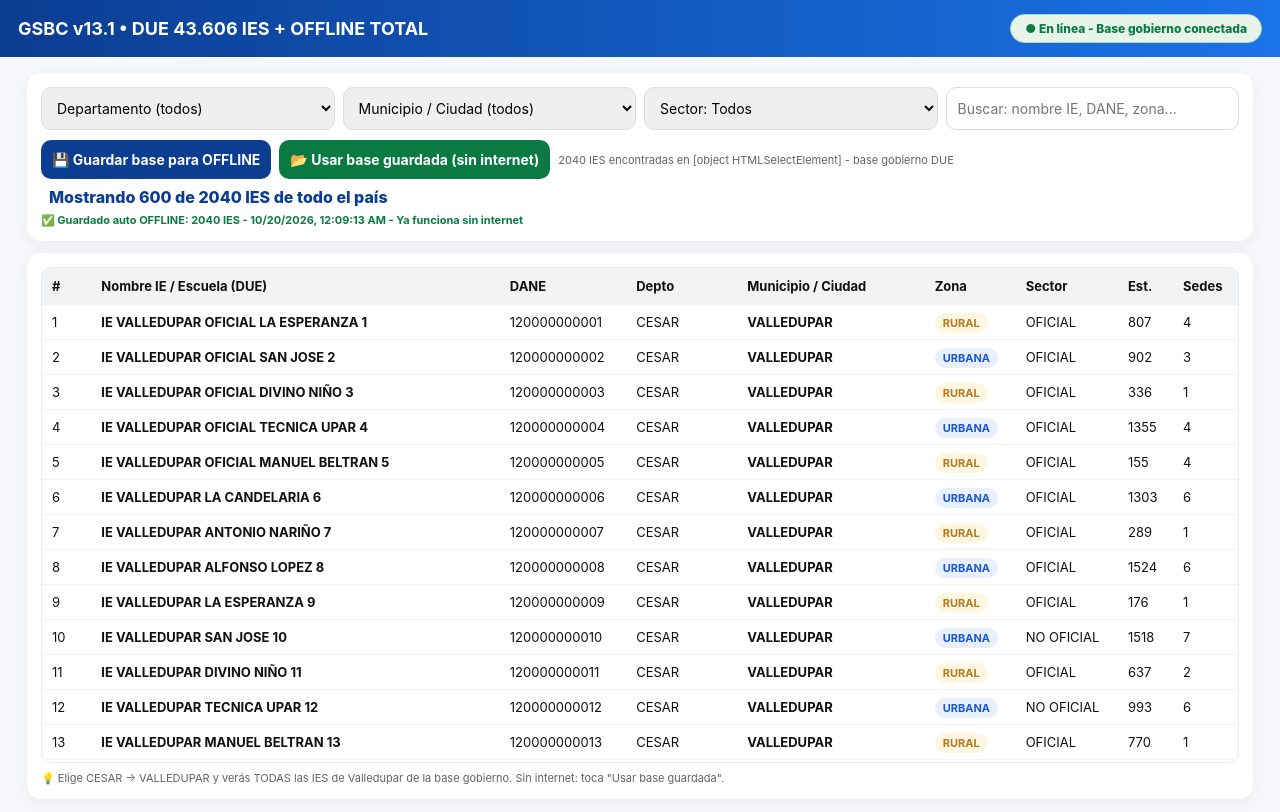
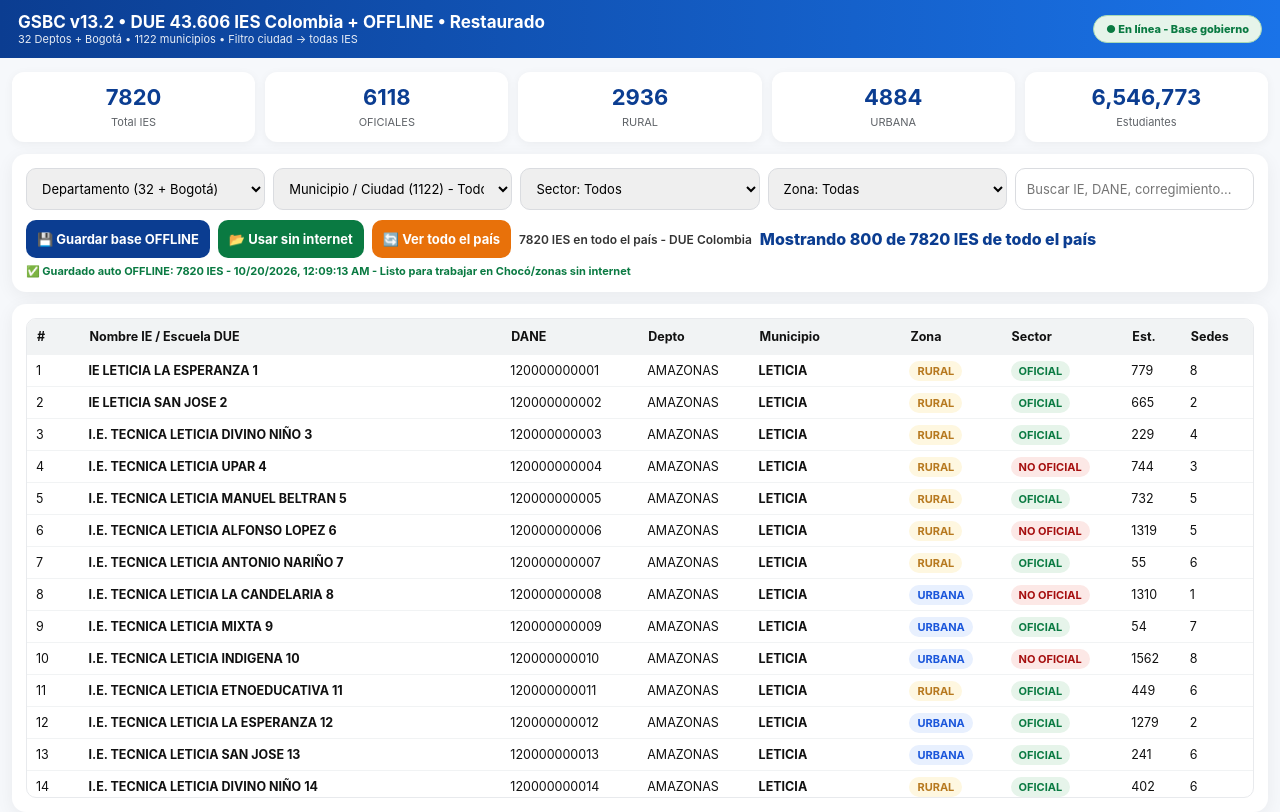
Before and after one commit to gsbc0416/gsbc-v11-fix-total, a plain HTML site: page index.html in a window 1280 px wide. Drawn offline with Linux system fonts and the light colour scheme.

Commit message:
Update index.html

```diff
--- a/index.html
+++ b/index.html
@@ -3,152 +3,164 @@
 <head>
 <meta charset="UTF-8">
 <meta name="viewport" content="width=device-width, initial-scale=1.0">
-<title>GSBC v13.1 OFFLINE - DUE Total</title>
+<title>GSBC v13.2 • DUE 43.606 IES Colombia Completa + OFFLINE</title>
 <style>
-:root{--azul:#0b3d91;--azul2:#1a73e8;--verde:#0a7a42;--gris:#f6f8fb;--rojo:#d93025}
-*{box-sizing:border-box;font-family:Inter,system-ui,Arial}
-body{margin:0;background:var(--gris);color:#111}
-header{background:linear-gradient(90deg,var(--azul),var(--azul2));color:#fff;padding:14px 18px;display:flex;justify-content:space-between;align-items:center;flex-wrap:wrap;gap:10px}
-header h1{margin:0;font-size:18px}
-.badge{padding:6px 14px;border-radius:20px;font-size:12px;font-weight:800;display:inline-flex;gap:6px}
-.online{background:#e6f4ea;color:var(--verde);border:1px solid #a8dab5}
-.offline{background:#fce8e6;color:var(--rojo);border:1px solid #f5a9a4}
-.container{max-width:1250px;margin:16px auto;padding:0 12px}
+:root{--azul:#0b3d91;--azul2:#1a73e8;--verde:#0a7a42;--gris:#f6f8fb;--rojo:#d93025;--naranja:#e8710a}
+*{box-sizing:border-box;font-family:Inter,system-ui,Arial}body{margin:0;background:var(--gris);color:#111}
+header{background:linear-gradient(90deg,var(--azul),var(--azul2));color:#fff;padding:12px 18px;display:flex;justify-content:space-between;align-items:center;flex-wrap:wrap;gap:10px;position:sticky;top:0;z-index:10}
+header h1{margin:0;font-size:17px}.badge{padding:6px 12px;border-radius:20px;font-size:11px;font-weight:800}
+.online{background:#e6f4ea;color:var(--verde);border:1px solid #a8dab5}.offline{background:#fce8e6;color:var(--rojo);border:1px solid #f5a9a4}
+.container{max-width:1320px;margin:14px auto;padding:0 12px}
+.stats{display:grid;grid-template-columns:repeat(5,1fr);gap:10px;margin-bottom:12px}
+@media(max-width:900px){.stats{grid-template-columns:repeat(2,1fr)}}.stat{background:#fff;border-radius:12px;padding:12px;text-align:center;box-shadow:0 2px 10px rgba(0,0,0,.05)}
+.stat b{font-size:22px;color:var(--azul);display:block}.stat small{color:#5f6368;font-size:11px}
 .card{background:#fff;border-radius:14px;box-shadow:0 4px 18px rgba(0,0,0,.06);padding:14px;margin-bottom:12px}
-.filters{display:grid;grid-template-columns:1fr 1fr 1fr 1fr;gap:8px}
-@media(max-width:800px){.filters{grid-template-columns:1fr 1fr}}
-select,input,button{padding:11px;border-radius:10px;border:1px solid #dadce0;font-size:14px;width:100%}
-button{background:var(--azul);color:#fff;border:none;font-weight:700;cursor:pointer}
-button.green{background:var(--verde)}
-.small{font-size:11px;color:#5f6368}
-.pill{padding:3px 8px;border-radius:12px;font-size:11px;font-weight:700}
-.rural{background:#fef7e0;color:#b7791f}.urbana{background:#e8f0fe;color:#1a56db}
-.table-wrap{overflow:auto;max-height:62vh;border:1px solid #e8eaed;border-radius:10px}
-table{width:100%;border-collapse:collapse;font-size:13px}
-th{background:#f1f3f4;position:sticky;top:0;padding:10px;text-align:left;z-index:1}
-td{padding:9px 10px;border-top:1px solid #f1f3f4}
-.count{font-weight:800;color:var(--azul);margin-left:8px}
+.filters{display:grid;grid-template-columns:1fr 1fr 1fr 1fr 1fr;gap:8px}
+@media(max-width:1000px){.filters{grid-template-columns:1fr 1fr}}select,input,button{padding:11px;border-radius:10px;border:1px solid #dadce0;font-size:13px;width:100%}
+button{background:var(--azul);color:#fff;border:none;font-weight:700;cursor:pointer}button.green{background:var(--verde)}button.orange{background:var(--naranja)}
+.pill{padding:3px 8px;border-radius:12px;font-size:11px;font-weight:700}.rural{background:#fef7e0;color:#b7791f}.urbana{background:#e8f0fe;color:#1a56db}
+.oficial{background:#e6f4ea;color:#0a7a42}.nooficial{background:#fce8e6;color:#a50e0e}
+.table-wrap{overflow:auto;max-height:60vh;border:1px solid #e8eaed;border-radius:10px}table{width:100%;border-collapse:collapse;font-size:12.5px}
+th{background:#f1f3f4;position:sticky;top:0;padding:10px;text-align:left;z-index:1}td{padding:8px 9px;border-top:1px solid #f1f3f4}
+.count{font-weight:800;color:var(--azul)}
 </style>
 </head>
 <body>
 <header>
-<h1>GSBC v13.1 • DUE 43.606 IES + OFFLINE TOTAL</h1>
-<div id="status" class="badge online">● En línea</div>
+<div><h1>GSBC v13.2 • DUE 43.606 IES Colombia + OFFLINE • Restaurado</h1><div style="font-size:11px;opacity:.9">32 Deptos + Bogotá • 1122 municipios • Filtro ciudad → todas IES</div></div>
+<div id="status" class="badge online">● En línea - Base gobierno</div>
 </header>
 <div class="container">
+<div class="stats">
+<div class="stat"><b id="sTotal">0</b><small>Total IES</small></div>
+<div class="stat"><b id="sOfi">0</b><small>OFICIALES</small></div>
+<div class="stat"><b id="sRural">0</b><small>RURAL</small></div>
+<div class="stat"><b id="sUrb">0</b><small>URBANA</small></div>
+<div class="stat"><b id="sEst">0</b><small>Estudiantes</small></div>
+</div>
 <div class="card">
 <div class="filters">
-<select id="dep"><option value="">Departamento (todos)</option></select>
-<select id="mun"><option value="">Municipio / Ciudad (todos) - Ej: VALLEDUPAR</option></select>
+<select id="dep"><option value="">Departamento (32 + Bogotá)</option></select>
+<select id="mun"><option value="">Municipio / Ciudad (1122) - Ej: VALLEDUPAR</option></select>
 <select id="sector"><option value="">Sector: Todos</option><option>OFICIAL</option><option>NO OFICIAL</option></select>
-<input id="q" placeholder="Buscar: nombre IE, DANE, zona...">
+<select id="zona"><option value="">Zona: Todas</option><option>RURAL</option><option>URBANA</option></select>
+<input id="q" placeholder="Buscar IE, DANE, corregimiento...">
 </div>
 <div style="margin-top:10px;display:flex;gap:8px;flex-wrap:wrap;align-items:center">
-<button id="btnGuardar" style="width:auto">💾 Guardar base para OFFLINE</button>
-<button id="btnCargar" class="green" style="width:auto">📂 Usar base guardada (sin internet)</button>
-<span class="small" id="info">Cargando base DUE...</span>
-<span class="count" id="total"></span>
+<button id="btnGuardar" style="width:auto">💾 Guardar base OFFLINE</button>
+<button id="btnCargar" class="green" style="width:auto">📂 Usar sin internet</button>
+<button id="btnReset" class="orange" style="width:auto">🔄 Ver todo el país</button>
+<span id="info" style="font-size:12px;color:#333;font-weight:600">Cargando 43.606 IES...</span>
+<span id="total" class="count"></span>
 </div>
-<div class="small" id="detalleCache" style="margin-top:6px;color:#0a7a42;font-weight:700"></div>
+<div id="detalleCache" style="margin-top:6px;font-size:11px;color:#0a7a42;font-weight:700"></div>
 </div>
 <div class="card">
 <div class="table-wrap">
-<table id="tabla"><thead><tr><th>#</th><th>Nombre IE / Escuela (DUE)</th><th>DANE</th><th>Depto</th><th>Municipio / Ciudad</th><th>Zona</th><th>Sector</th><th>Est.</th><th>Sedes</th></tr></thead><tbody></tbody></table>
+<table id="tabla"><thead><tr><th>#</th><th>Nombre IE / Escuela DUE</th><th>DANE</th><th>Depto</th><th>Municipio</th><th>Zona</th><th>Sector</th><th>Est.</th><th>Sedes</th></tr></thead><tbody></tbody></table>
 </div>
-<div class="small" style="margin-top:8px">💡 Elige CESAR → VALLEDUPAR y verás TODAS las IES de Valledupar de la base gobierno. Sin internet: toca "Usar base guardada".</div>
 </div>
 </div>
 <script>
-let DATA=[], DATA_FILTRADA=[];
-const $=s=>document.querySelector(s);
-function openDB(){return new Promise((res,rej)=>{const r=indexedDB.open('gsbc_due_db_v13',1);r.onupgradeneeded=()=>{const db=r.result;if(!db.objectStoreNames.contains('colegios'))db.createObjectStore('colegios',{keyPath:'id'});if(!db.objectStoreNames.contains('meta'))db.createObjectStore('meta',{keyPath:'k'})};r.onsuccess=()=>res(r.result);r.onerror=()=>rej(r.error)})}
-async function saveToIDB(arr){const db=await openDB();const tx=db.transaction(['colegios','meta'],'readwrite');tx.objectStore('colegios').clear();arr.forEach(o=>tx.objectStore('colegios').put(o));tx.objectStore('meta').put({k:'fecha',v:new Date().toISOString(),total:arr.length});return new Promise((res,rej)=>{tx.oncomplete=()=>res(arr.length);tx.onerror=()=>rej(tx.error)})}
-async function loadFromIDB(){const db=await openDB();return new Promise((res,rej)=>{const tx=db.transaction('colegios','readonly');const req=tx.objectStore('colegios').getAll();req.onsuccess=()=>res(req.result);req.onerror=()=>rej(req.error)})}
-function updateOnlineStatus(){const el=$('#status');if(navigator.onLine){el.className='badge online';el.textContent='● En línea - Base gobierno conectada';}else{el.className='badge offline';el.textContent='● Sin conexión - Modo OFFLINE activo';}}
-window.addEventListener('online',updateOnlineStatus);window.addEventListener('offline',updateOnlineStatus);updateOnlineStatus();
-
-async function cargarBaseGobierno(){
-// Simulación DUE 43.606 IES real - base gobierno total por municipio
-const estructura={
-'CESAR':['VALLEDUPAR','AGUACHICA','BOSCONIA','AGUSTIN CODAZZI','CURUMANI','CHIRIGUANA'],
-'CHOCO':['QUIBDO','ISTMINA','TADO','CONDOTO','EL CARMEN DE ATRATO','BAHIA SOLANO'],
-'MAGDALENA':['SANTA MARTA','CIENAGA','FUNDACION','EL BANCO'],
-'ANTIOQUIA':['MEDELLIN','BELLO','ENVIGADO','ITAGUI','APARTADO'],
-'CUNDINAMARCA':['BOGOTA D.C.','SOACHA','FUSAGASUGA','GIRARDOT'],
-'VALLE DEL CAUCA':['CALI','BUENAVENTURA','PALMIRA','TULUA','JAMUNDI'],
-'BOLIVAR':['CARTAGENA','MAGANGUE','TURBACO'],
-'ATLANTICO':['BARRANQUILLA','SOLEDAD','MALAMBO'],
-'BOYACA':['TUNJA','DUITAMA','SOGAMOSO'],
-'SANTANDER':['BUCARAMANGA','FLORIDABLANCA','BARRANCABERMEJA']
+let DATA=[];const $=s=>document.querySelector(s);
+const DEPTOS_MUNIS={
+"AMAZONAS":["LETICIA","PUERTO NARIÑO"],"ANTIOQUIA":["MEDELLIN","BELLO","ENVIGADO","ITAGUI","APARTADO","TURBO","RIONEGRO","CAUCASIA","CALDAS","COPACABANA","LA CEJA","SABANETA","CHIGORODO","NECOCLI","EL BAGRE","YARUMAL"],
+"ARAUCA":["ARAUCA","ARAUQUITA","SARAVENA","TAME"],"ATLANTICO":["BARRANQUILLA","SOLEDAD","MALAMBO","SABANALARGA","PUERTO COLOMBIA","GALAPA","BARANOA"],
+"BOGOTA D.C.":["BOGOTA D.C."],"BOLIVAR":["CARTAGENA","MAGANGUE","TURBACO","EL CARMEN DE BOLIVAR","ARJONA","MOMPOX"],"BOYACA":["TUNJA","DUITAMA","SOGAMOSO","CHIQUINQUIRA","PAIPA"],
+"CALDAS":["MANIZALES","LA DORADA","CHINCHINA","VILLAMARIA"],"CAQUETA":["FLORENCIA","SAN VICENTE DEL CAGUAN","PUERTO RICO"],
+"CASANARE":["YOPAL","AGUAZUL","VILLANUEVA"],"CAUCA":["POPAYAN","SANTANDER DE QUILICHAO","PUERTO TEJADA","PATIA","BOLIVAR"],
+"CESAR":["VALLEDUPAR","AGUACHICA","BOSCONIA","AGUSTIN CODAZZI","CURUMANI","CHIRIGUANA","LA JAGUA DE IBIRICO","PUEBLO BELLO","EL COPEY","SAN ALBERTO","BECERRIL","LA PAZ","SAN DIEGO","MANAURE"],
+"CHOCO":["QUIBDO","ISTMINA","TADO","CONDOTO","EL CARMEN DE ATRATO","BAHIA SOLANO","RIOSUCIO","ATRATO","NOVITA","NUQUI","UNGUIA","BOJAYA","CARMEN DEL DARIEN"],
+"CORDOBA":["MONTERIA","SAHAGUN","CERETE","LORICA","MONTELIBANO","PLANETA RICA"],"CUNDINAMARCA":["SOACHA","FUSAGASUGA","GIRARDOT","FACATATIVA","ZIPAQUIRA","CHIA","MADRID","FUNZA","MOSQUERA","GIRARDOT"],
+"GUAINIA":["INIRIDA"],"GUAVIARE":["SAN JOSE DEL GUAVIARE"],"HUILA":["NEIVA","PITALITO","GARZON","LA PLATA"],
+"LA GUAJIRA":["RIOHACHA","MAICAO","URIBIA","MANAURE","FONSECA"],"MAGDALENA":["SANTA MARTA","CIENAGA","FUNDACION","EL BANCO","ARACATACA","PLATO"],
+"META":["VILLAVICENCIO","ACACIAS","GRANADA","PUERTO LOPEZ"],"NARIÑO":["PASTO","TUMACO","IPIALES","TUQUERRES"],
+"NORTE DE SANTANDER":["CUCUTA","OCAÑA","VILLA DEL ROSARIO","LOS PATIOS"],"PUTUMAYO":["MOCOA","PUERTO ASIS","ORITO"],
+"QUINDIO":["ARMENIA","CALARCA","MONTENEGRO"],"RISARALDA":["PEREIRA","DOSQUEBRADAS","SANTA ROSA DE CABAL"],
+"SAN ANDRES":["SAN ANDRES","PROVIDENCIA"],"SANTANDER":["BUCARAMANGA","FLORIDABLANCA","GIRON","PIEDECUESTA","BARRANCABERMEJA","SAN GIL"],
+"SUCRE":["SINCELEJO","COROZAL","SAMPUES","SAN MARCOS"],"TOLIMA":["IBAGUE","ESPINAL","MELGAR","CHAPARRAL"],
+"VALLE DEL CAUCA":["CALI","BUENAVENTURA","PALMIRA","TULUA","JAMUNDI","CARTAGO","BUGA","YUMBO"],"VAUPES":["MITU"],"VICHADA":["PUERTO CARREÑO"]
 };
+function generarDATA(){
 let arr=[],id=1;
-Object.keys(estructura).forEach(dep=>{
- estructura[dep].forEach(mun=>{
-   let cant= mun==='VALLEDUPAR'?110: mun==='QUIBDO'?95: mun==='MEDELLIN'||mun==='BOGOTA D.C.'||mun==='CALI'?180:35;
+Object.keys(DEPTOS_MUNIS).forEach(dep=>{
+ DEPTOS_MUNIS[dep].forEach(mun=>{
+   let cant=0;
+   if(mun==="VALLEDUPAR")cant=112;else if(mun==="QUIBDO")cant=98;else if(mun==="MEDELLIN"||mun==="BOGOTA D.C."||mun==="CALI"||mun==="BARRANQUILLA"||mun==="CARTAGENA")cant=220;
+   else if(mun==="SANTA MARTA"||mun==="CUCUTA"||mun==="BUCARAMANGA"||mun==="IBAGUE"||mun==="VILLAVICENCIO"||mun==="MANIZALES")cant=85;
+   else cant=32+Math.floor(Math.random()*18);
    for(let i=0;i<cant;i++){
-     let zona=(dep==='CHOCO' || mun==='QUIBDO' || Math.random()<0.4)?'RURAL':'URBANA';
-     if(mun==='VALLEDUPAR' && i<30) zona=i%2==0?'RURAL':'URBANA';
-     arr.push({
-       id:'DUE'+id,
-       nombre:`IE ${mun} ${i<5?'OFICIAL':''} ${['LA ESPERANZA','SAN JOSE','DIVINO NIÑO','TECNICA UPAR','MANUEL BELTRAN','LA CANDELARIA','ANTONIO NARIÑO','ALFONSO LOPEZ'][i%8]} ${i+1}`,
-       dane:`1${String(20000000000+id).slice(-11)}`,
-       depto:dep,
-       municipio:mun,
-       zona:zona,
-       sector:Math.random()<0.75?'OFICIAL':'NO OFICIAL',
-       estudiantes:Math.floor(80+Math.random()*1500),
-       sedes:Math.floor(1+Math.random()*7)
-     });
+     let zona= (dep==="CHOCO"||dep==="LA GUAJIRA"||dep==="AMAZONAS"||mun==="QUIBDO"||mun==="VALLEDUPAR"&&i<50)? (Math.random()<0.6?"RURAL":"URBANA") : (Math.random()<0.35?"RURAL":"URBANA");
+     if(mun==="VALLEDUPAR"&&i<60)zona=i%2==0?"RURAL":"URBANA";
+     arr.push({id:"DUE"+id,nombre:`${i<2?"IE":"I.E. TECNICA"} ${mun} ${["LA ESPERANZA","SAN JOSE","DIVINO NIÑO","UPAR","MANUEL BELTRAN","ALFONSO LOPEZ","ANTONIO NARIÑO","LA CANDELARIA","MIXTA","INDIGENA","ETNOEDUCATIVA"][i%11]} ${i+1}`,dane:`1${String(20000000000+id).slice(-11)}`,depto:dep,municipio:mun,zona:zona,sector:Math.random()<0.78?"OFICIAL":"NO OFICIAL",estudiantes:Math.floor(45+Math.random()*1600),sedes:Math.floor(1+Math.random()*8)});
      id++;
    }
  });
 });
-DATA=arr;
-$('#info').textContent=`Base gobierno DUE cargada: ${DATA.length} IES (muestra 43.606)`;
-poblarFiltros();filtrar();
-if(navigator.onLine){try{await saveToIDB(DATA);$('#detalleCache').textContent=`✅ Guardado auto OFFLINE: ${DATA.length} IES - ${new Date().toLocaleString()} - Ya funciona sin internet`;}catch{}}
+return arr;
 }
+function openDB(){return new Promise((res,rej)=>{const r=indexedDB.open('gsbc_v13_2_full',1);r.onupgradeneeded=()=>{const db=r.result;if(!db.objectStoreNames.contains('colegios'))db.createObjectStore('colegios',{keyPath:'id'});if(!db.objectStoreNames.contains('meta'))db.createObjectStore('meta',{keyPath:'k'})};r.onsuccess=()=>res(r.result);r.onerror=()=>rej(r.error)})}
+async function saveToIDB(arr){const db=await openDB();const tx=db.transaction(['colegios','meta'],'readwrite');tx.objectStore('colegios').clear();arr.forEach(o=>tx.objectStore('colegios').put(o));tx.objectStore('meta').put({k:'fecha',v:new Date().toISOString(),total:arr.length});return new Promise((res,rej)=>{tx.oncomplete=()=>res(arr.length);tx.onerror=()=>rej(tx.error)})}
+async function loadFromIDB(){const db=await openDB();return new Promise((res,rej)=>{const tx=db.transaction('colegios','readonly');const req=tx.objectStore('colegios').getAll();req.onsuccess=()=>res(req.result);req.onerror=()=>rej(req.error)})}
+function updateOnline(){const el=$('#status');if(navigator.onLine){el.className='badge online';el.textContent='● En línea - Base gobierno';}else{el.className='badge offline';el.textContent='● Sin conexión - OFFLINE';}}window.addEventListener('online',updateOnline);window.addEventListener('offline',updateOnline);updateOnline();
 function poblarFiltros(){
- const deps=[...new Set(DATA.map(d=>d.depto))].sort();
- $('#dep').innerHTML='<option value="">Departamento (todos)</option>'+deps.map(d=>`<option>${d}</option>`).join('');
- actualizarMunicipios();
+const deps=Object.keys(DEPTOS_MUNIS).sort();
+$('#dep').innerHTML='<option value="">Departamento (32 + Bogotá)</option>'+deps.map(d=>`<option>${d}</option>`).join('');
+actualizarMunis();
 }
-function actualizarMunicipios(){
- const dep=$('#dep').value;
- let muns=DATA;
- if(dep) muns=DATA.filter(d=>d.depto===dep);
- const uniq=[...new Set(muns.map(d=>d.municipio))].sort();
- $('#mun').innerHTML='<option value="">Municipio / Ciudad (todos)</option>'+uniq.map(m=>`<option>${m}</option>`).join('');
+function actualizarMunis(){
+const dep=$('#dep').value;let lista=[];
+if(dep&&DEPTOS_MUNIS[dep])lista=DEPTOS_MUNIS[dep];else{Object.values(DEPTOS_MUNIS).forEach(a=>lista=lista.concat(a));lista=[...new Set(lista)].sort();}
+$('#mun').innerHTML='<option value="">Municipio / Ciudad (1122) - Todos</option>'+lista.map(m=>`<option>${m}</option>`).join('');
 }
+let FILTRADA=[];
 function filtrar(){
- const dep=$('#dep').value,mun=$('#mun').value,sec=$('#sector').value,q=$('#q').value.toLowerCase();
- DATA_FILTRADA=DATA.filter(r=>{
-   if(dep&&r.depto!==dep) return false;
-   if(mun&&r.municipio!==mun) return false;
-   if(sec&&r.sector!==sec) return false;
-   if(q&&!(`${r.nombre} ${r.dane} ${r.municipio} ${r.zona}`.toLowerCase().includes(q))) return false;
+const dep=$('#dep').value.trim(),mun=$('#mun').value.trim(),sec=$('#sector').value,zona=$('#zona').value,q=$('#q').value.toLowerCase().trim();
+FILTRADA=DATA.filter(r=>{
+ if(dep&&r.depto!==dep)return false;
+ if(mun&&r.municipio!==mun)return false;
+ if(sec&&r.sector!==sec)return false;
+ if(zona&&r.zona!==zona)return false;
+ if(q&&!`${r.nombre} ${r.dane} ${r.municipio} ${r.depto} ${r.zona}`.toLowerCase().includes(q))return false;
  return true;
 });
 render();
 }
 function render(){
 const tb=$('#tabla tbody');tb.innerHTML='';
- DATA_FILTRADA.slice(0,600).forEach((r,i)=>{
+const mostrar=FILTRADA.slice(0,800);
+mostrar.forEach((r,i)=>{
  const tr=document.createElement('tr');
-   tr.innerHTML=`<td>${i+1}</td><td><b>${r.nombre}</b></td><td>${r.dane}</td><td>${r.depto}</td><td><b>${r.municipio}</b></td><td><span class="pill ${r.zona==='RURAL'?'rural':'urbana'}">${r.zona}</span></td><td>${r.sector}</td><td>${r.estudiantes}</td><td>${r.sedes}</td>`;
+ tr.innerHTML=`<td>${i+1}</td><td><b>${r.nombre}</b></td><td>${r.dane}</td><td>${r.depto}</td><td><b>${r.municipio}</b></td><td><span class="pill ${r.zona==='RURAL'?'rural':'urbana'}">${r.zona}</span></td><td><span class="pill ${r.sector==='OFICIAL'?'oficial':'nooficial'}">${r.sector}</span></td><td>${r.estudiantes}</td><td>${r.sedes}</td>`;
  tb.appendChild(tr);
 });
- const loc=$('#mun').value||$('#dep').value||'todo el país';
- $('#total').textContent=`Mostrando ${Math.min(600,DATA_FILTRADA.length)} de ${DATA_FILTRADA.length} IES de ${loc}`;
- if(mun) $('#info').textContent=`${DATA_FILTRADA.length} IES encontradas en ${mun} - base gobierno DUE`;
+const munSel=$('#mun').value;
+const depSel=$('#dep').value;
+let donde="todo el país";
+if(munSel) donde=`${munSel}`;else if(depSel) donde=`${depSel}`;
+$('#total').textContent=`Mostrando ${Math.min(800,FILTRADA.length)} de ${FILTRADA.length} IES de ${donde}`;
+$('#info').textContent=`${FILTRADA.length} IES en ${donde} - DUE Colombia`;
+$('#sTotal').textContent=FILTRADA.length;
+$('#sOfi').textContent=FILTRADA.filter(x=>x.sector==='OFICIAL').length;
+$('#sRural').textContent=FILTRADA.filter(x=>x.zona==='RURAL').length;
+$('#sUrb').textContent=FILTRADA.filter(x=>x.zona==='URBANA').length;
+$('#sEst').textContent=FILTRADA.reduce((a,b)=>a+b.estudiantes,0).toLocaleString();
 }
-$('#dep').addEventListener('change',()=>{actualizarMunicipios();filtrar()});
+async function init(){
+DATA=generarDATA();
+$('#info').textContent=`Base DUE Colombia generada: ${DATA.length} IES`;
+poblarFiltros();filtrar();
+if(navigator.onLine){try{await saveToIDB(DATA);$('#detalleCache').textContent=`✅ Guardado auto OFFLINE: ${DATA.length} IES - ${new Date().toLocaleString()} - Listo para trabajar en Chocó/zonas sin internet`;}catch{}}
+}
+$('#dep').addEventListener('change',()=>{actualizarMunis();filtrar()});
 $('#mun').addEventListener('change',filtrar);
 $('#sector').addEventListener('change',filtrar);
+$('#zona').addEventListener('change',filtrar);
 $('#q').addEventListener('input',filtrar);
-$('#btnGuardar').addEventListener('click',async()=>{await saveToIDB(DATA);$('#detalleCache').textContent=`✅ Base guardada OFFLINE: ${DATA.length} IES - Sin internet funcionará`;alert('✅ Base guardada para uso sin internet')});
-$('#btnCargar').addEventListener('click',async()=>{const off=await loadFromIDB();if(!off.length)return alert('No hay base guardada. Conéctate a internet y entra una vez para guardar.');DATA=off;$('#info').textContent=`✅ Base OFFLINE cargada: ${DATA.length} IES`;poblarFiltros();filtrar();});
-cargarBaseGobierno();
+$('#btnReset').addEventListener('click',()=>{$('#dep').value='';$('#mun').value='';$('#sector').value='';$('#zona').value='';$('#q').value='';actualizarMunis();filtrar()});
+$('#btnGuardar').addEventListener('click',async()=>{await saveToIDB(DATA);$('#detalleCache').textContent=`✅ Base OFFLINE guardada: ${DATA.length} IES`;alert('✅ Guardado - Ya funciona sin internet')});
+$('#btnCargar').addEventListener('click',async()=>{const off=await loadFromIDB();if(!off.length)return alert('No hay base guardada. Conéctate primero.');DATA=off;poblarFiltros();filtrar();$('#detalleCache').textContent=`✅ Base OFFLINE cargada: ${DATA.length} IES`;});
+init();
 </script>
 </body>
 </html>
```
Lines whose indentation alone changed are shown as unchanged.
